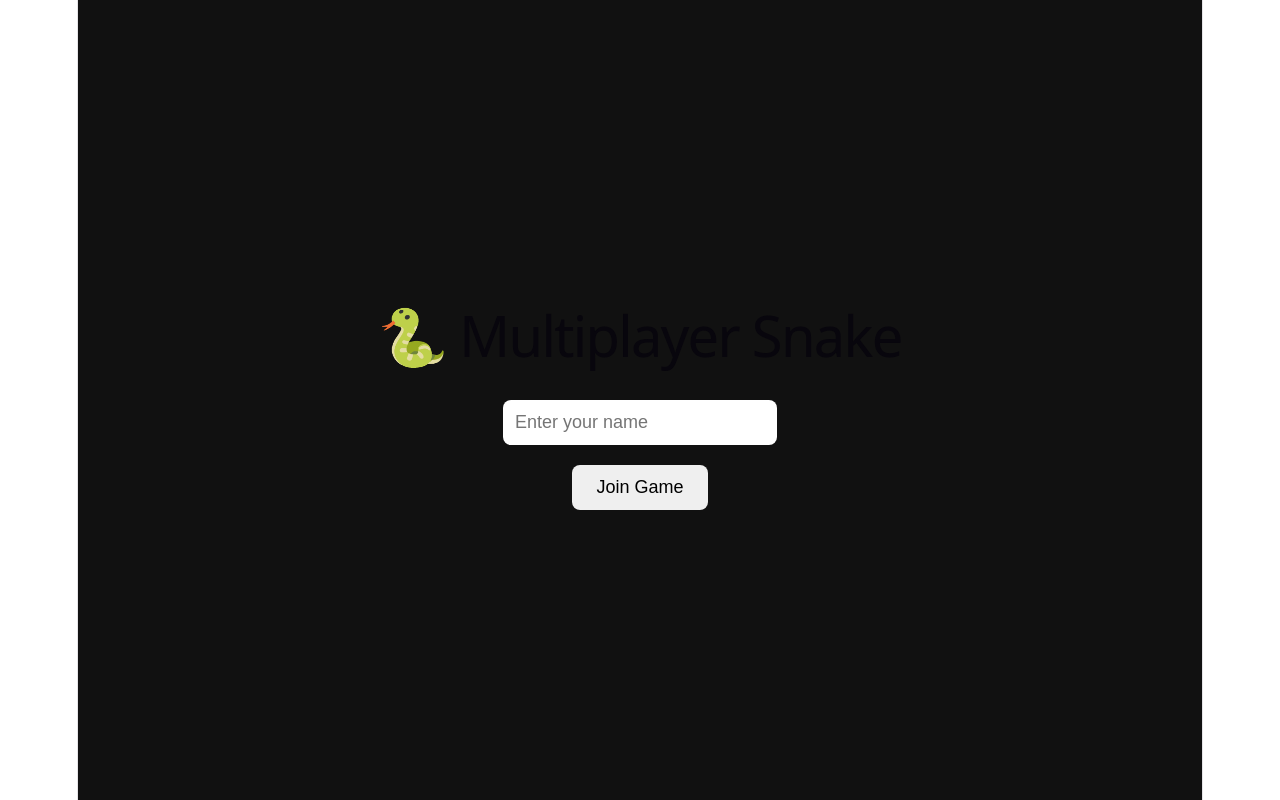
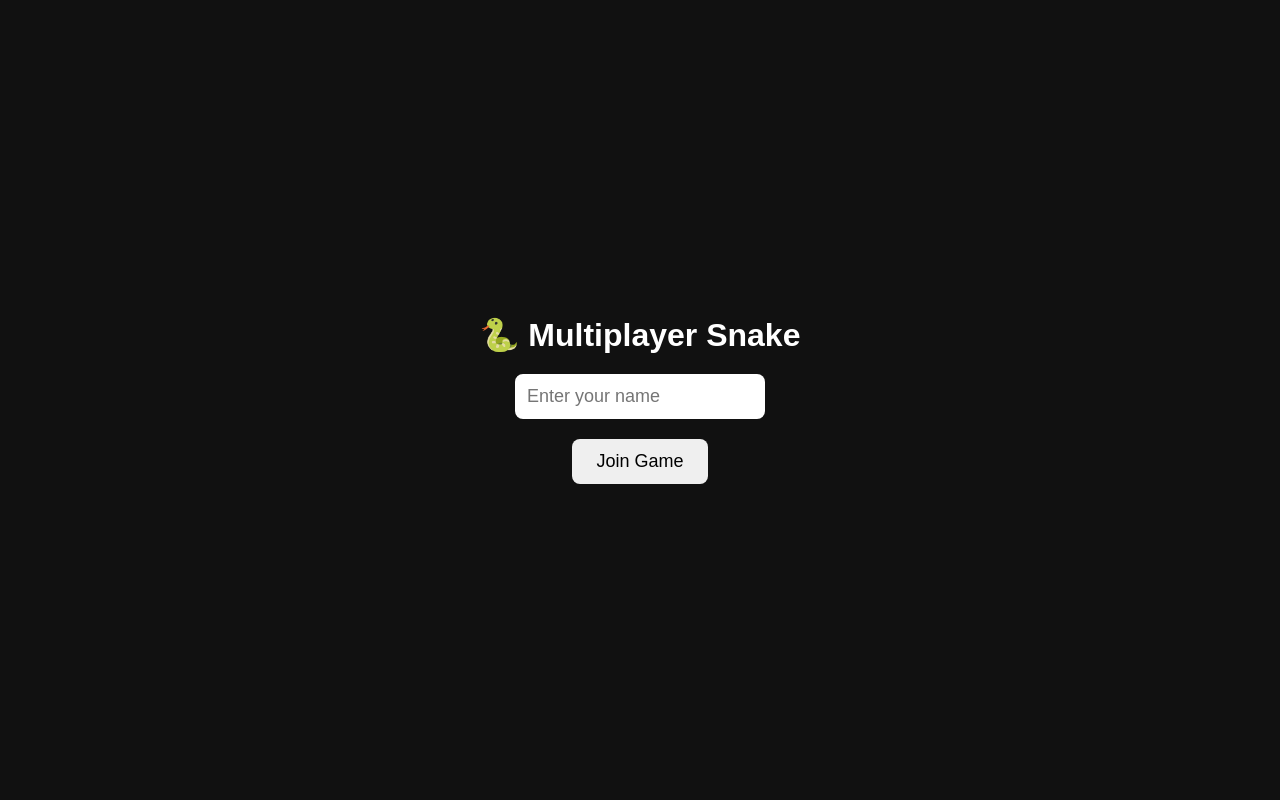
Before and after one commit to malika-build23/Snake_game, a React (Vite) app: page / in a window 1280 px wide. Built offline with nearby package versions, Linux system fonts and the light colour scheme.

Commit message:
Fix fullscreen layout

```diff
--- a/src/App.jsx
+++ b/src/App.jsx
@@ -25,7 +25,8 @@ function App() {
     return (
       <div
         style={{
-          height: "100vh",
+          position: "fixed",
+          inset: 0,
           background: "#111",
           color: "white",
           display: "flex",
--- a/src/components/GameCanvas.jsx
+++ b/src/components/GameCanvas.jsx
@@ -703,6 +703,10 @@ function GameCanvas() {
         <canvas
             ref={canvasRef}
             style={{
+                position: "fixed",
+                inset: 0,
+                width: "100vw",
+                height: "100vh",
                 display: "block",
                 background: "#111",
                 cursor: "crosshair",
--- a/src/index.css
+++ b/src/index.css
@@ -1,111 +1,22 @@
-:root {
-  --text: #6b6375;
-  --text-h: #08060d;
-  --bg: #fff;
-  --border: #e5e4e7;
-  --code-bg: #f4f3ec;
-  --accent: #aa3bff;
-  --accent-bg: rgba(170, 59, 255, 0.1);
-  --accent-border: rgba(170, 59, 255, 0.5);
-  --social-bg: rgba(244, 243, 236, 0.5);
-  --shadow:
-    rgba(0, 0, 0, 0.1) 0 10px 15px -3px, rgba(0, 0, 0, 0.05) 0 4px 6px -2px;
-
-  --sans: system-ui, 'Segoe UI', Roboto, sans-serif;
-  --heading: system-ui, 'Segoe UI', Roboto, sans-serif;
-  --mono: ui-monospace, Consolas, monospace;
-
-  font: 18px/145% var(--sans);
-  letter-spacing: 0.18px;
-  color-scheme: light dark;
-  color: var(--text);
-  background: var(--bg);
-  font-synthesis: none;
-  text-rendering: optimizeLegibility;
-  -webkit-font-smoothing: antialiased;
-  -moz-osx-font-smoothing: grayscale;
-
-  @media (max-width: 1024px) {
-    font-size: 16px;
-  }
+* {
+  margin: 0;
+  padding: 0;
+  box-sizing: border-box;
 }
 
-@media (prefers-color-scheme: dark) {
-  :root {
-    --text: #9ca3af;
-    --text-h: #f3f4f6;
-    --bg: #16171d;
-    --border: #2e303a;
-    --code-bg: #1f2028;
-    --accent: #c084fc;
-    --accent-bg: rgba(192, 132, 252, 0.15);
-    --accent-border: rgba(192, 132, 252, 0.5);
-    --social-bg: rgba(47, 48, 58, 0.5);
-    --shadow:
-      rgba(0, 0, 0, 0.4) 0 10px 15px -3px, rgba(0, 0, 0, 0.25) 0 4px 6px -2px;
-  }
-
-  #social .button-icon {
-    filter: invert(1) brightness(2);
-  }
+html,
+body,
+#root {
+  width: 100%;
+  height: 100%;
 }
 
 body {
-  margin: 0;
+  overflow: hidden;
+  background: #111;
+  font-family: Arial, sans-serif;
 }
 
-#root {
-  width: 1126px;
-  max-width: 100%;
-  margin: 0 auto;
-  text-align: center;
-  border-inline: 1px solid var(--border);
-  min-height: 100svh;
-  display: flex;
-  flex-direction: column;
-  box-sizing: border-box;
+canvas {
+  display: block;
 }
-
-h1,
-h2 {
-  font-family: var(--heading);
-  font-weight: 500;
-  color: var(--text-h);
-}
-
-h1 {
-  font-size: 56px;
-  letter-spacing: -1.68px;
-  margin: 32px 0;
-  @media (max-width: 1024px) {
-    font-size: 36px;
-    margin: 20px 0;
-  }
-}
-h2 {
-  font-size: 24px;
-  line-height: 118%;
-  letter-spacing: -0.24px;
-  margin: 0 0 8px;
-  @media (max-width: 1024px) {
-    font-size: 20px;
-  }
-}
-p {
-  margin: 0;
-}
-
-code,
-.counter {
-  font-family: var(--mono);
-  display: inline-flex;
-  border-radius: 4px;
-  color: var(--text-h);
-}
-
-code {
-  font-size: 15px;
-  line-height: 135%;
-  padding: 4px 8px;
-  background: var(--code-bg);
-}
```
Also changed, not shown: src/App.css (deleted, +0 -184 lines).
